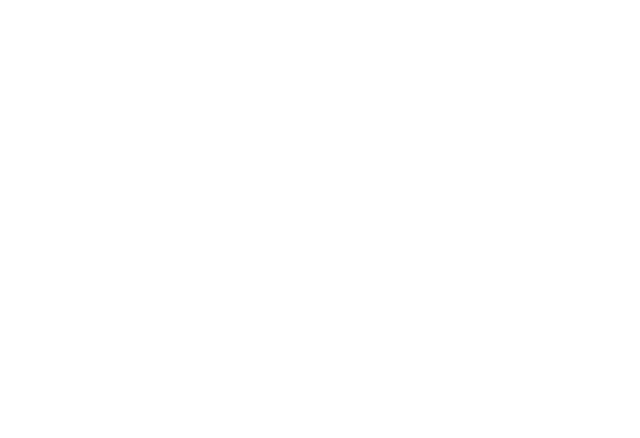
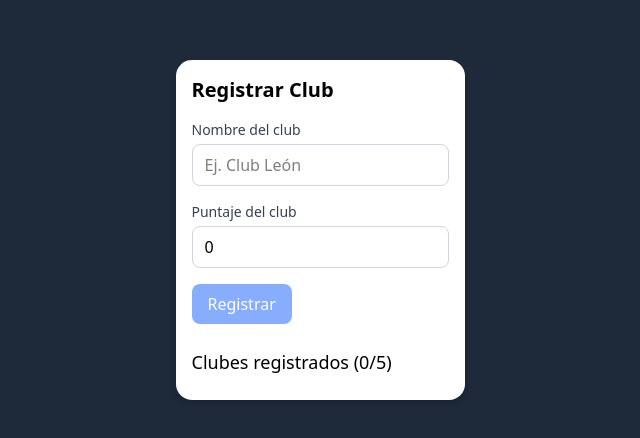
Before and after one commit to justinXD/conexion-biblica-final, a Nuxt app: page /registroClubes in a window 1280 px wide. Before the commit this address had no page. Shown: the part 170-608 px from the top of the page, without its empty margins (320-960 px from the left). Built offline with nearby package versions, Linux system fonts and the light colour scheme.

Commit message:
feat: vista para registrar clubes

```diff
--- a/app.vue
+++ b/app.vue
@@ -1,7 +1,18 @@
 <template>
-  <div>
+  <main class="bg-gray-800 grid place-content-center h-screen w-screen">
     <!-- <NuxtRouteAnnouncer />
     <NuxtWelcome /> -->
     <NuxtPage />
-  </div>
+  </main>
 </template>
+<style>
+.page-enter-active,
+.page-leave-active {
+  transition: all 0.7s;
+}
+.page-enter-from,
+.page-leave-to {
+  opacity: 0;
+  filter: blur(1rem);
+}
+</style>
--- /dev/null
+++ b/components/Formulario/FormularioClubes.vue
@@ -0,0 +1,80 @@
+<template>
+    <div class="p-4 bg-white rounded-2xl shadow-md">
+      <h2 class="text-xl font-semibold mb-4">Registrar Club</h2>
+
+      <form @submit.prevent="registrarClubes">
+        <div class="mb-4">
+          <label for="club" class="block text-sm font-medium text-gray-700 mb-1">
+            Nombre del club
+          </label>
+          <input
+            id="club"
+            v-model="nuevoClub"
+            type="text"
+            placeholder="Ej. Club León"
+            class="w-full px-3 py-2 border border-gray-300 rounded-lg focus:outline-none focus:ring-2 focus:ring-blue-500"
+          />
+        </div>
+
+        <div class="mb-4">
+          <label for="club" class="block text-sm font-medium text-gray-700 mb-1">
+            Puntaje del club
+          </label>
+          <input
+            id="club"
+            v-model.number="nuevoPuntaje"
+            type="text"
+            placeholder="ej: 250"
+            class="w-full px-3 py-2 border border-gray-300 rounded-lg focus:outline-none focus:ring-2 focus:ring-blue-500"
+          />
+        </div>
+        <button
+          type="submit"
+          :disabled="clubes.length >= 5 || !nuevoClub"
+          class="bg-blue-600 text-white px-4 py-2 rounded-lg hover:bg-blue-700 disabled:opacity-50 cursor-pointer"
+        >
+          Registrar
+        </button>
+      </form>
+
+      <div class="mt-6">
+        <h3 class="text-lg font-medium mb-2">Clubes registrados ({{ clubes.length }}/5)</h3>
+        <ul class="list-disc ml-5">
+          <li v-for="club in clubes" :key="club.club" class="text-gray-800">
+            {{ club.club }} - {{ club.puntaje }} pts
+          </li>
+        </ul>
+      </div>
+    </div>
+  </template>
+
+<script setup lang="ts">
+    import { useClubesStore } from '@/stores/useClubesStore'
+    import type { IClub } from '~/types/clubes'
+
+
+    const nuevoClub = useState<string>('nuevoClub', () => '')
+    const nuevoPuntaje = useState<number>('nuevoPuntaje', () => 0)
+
+    const clubesStore = useClubesStore()
+    const { registrarClub, clubes } = clubesStore
+
+    function registrarClubes() {
+    if (clubes.length >= 5) {
+        alert('Ya se han registrado los 5 clubes permitidos.')
+        return
+    }
+
+    if (nuevoClub.value.trim() !== '') {
+    const clubARegistrar: IClub = {
+        club: nuevoClub.value,
+        puntaje: nuevoPuntaje.value
+    }
+      // Verificar si el club ya existe
+      console.log(clubARegistrar)
+    registrarClub(clubARegistrar)
+        nuevoClub.value = ''
+        nuevoPuntaje.value = 0
+    }
+    }
+</script>
--- a/nuxt.config.ts
+++ b/nuxt.config.ts
@@ -9,4 +9,10 @@ export default defineNuxtConfig({
       tailwindcss(),
     ],
   },
+  app: {
+    pageTransition: { name: 'page', mode: 'out-in' }
+  },
+  modules: [
+    '@pinia/nuxt',
+  ],
 })
--- a/package.json
+++ b/package.json
@@ -10,8 +10,10 @@
     "postinstall": "nuxt prepare"
   },
   "dependencies": {
+    "@pinia/nuxt": "^0.11.0",
     "@tailwindcss/vite": "^4.1.4",
     "nuxt": "^3.16.2",
+    "pinia": "^3.0.2",
     "tailwindcss": "^4.1.4",
     "vue": "^3.5.13",
     "vue-router": "^4.5.0"
--- a/pages/index.vue
+++ b/pages/index.vue
@@ -1,3 +1,11 @@
-<template>
-    <h1 class="text-3xl font-bold underline">Hola mundo</h1>
+<template >
+    <main class="grid justify-items-center">
+        <h1 class="text-3xl text-green-500 font-bold ease-in">Final de conexion biblica</h1>
+        <button class="bg-green-500 rounded-xl w-[10rem] cursor-pointer" type="button">
+            <NuxtLink to="/registroClubes">Iniciar juego</NuxtLink>
+        </button>
+    </main>
 </template>
+<script setup lang="ts">
+
+</script>
--- /dev/null
+++ b/pages/registroClubes.vue
@@ -0,0 +1,8 @@
+<template>
+    <main>
+        <FormularioClubes />
+    </main>
+</template>
+<script setup lang="ts">
+
+</script>
--- /dev/null
+++ b/stores/useClubesStore.ts
@@ -0,0 +1,37 @@
+import { defineStore } from 'pinia'
+import type { IClub } from '~/types/clubes'
+
+export const useClubesStore = defineStore('clubes', {
+    state: () => ({ clubes: [] as IClub[] }),
+    getters: {
+        getAllClubes(state): IClub[] {
+            return state.clubes
+        },
+        getClubByName: (state) => (nombre: string): IClub | undefined => {
+            return state.clubes.find(c => c.club === nombre)
+          }
+    },
+    actions: {
+        registrarClub(nuevoClub: IClub) {
+            const existe = this.clubes.find(c => c.club === nuevoClub.club)
+            if (!existe) {
+                const club: IClub = { 'club': nuevoClub.club, puntaje: nuevoClub.puntaje }
+                this.clubes.push(club)
+            }
+        },
+        modificarPuntaje(nombre: string, nuevoPuntaje: number) {
+            const club = this.clubes.find(c => c.club === nombre)
+            if (club) {
+                club.puntaje = nuevoPuntaje
+            }
+            return this.getClubByName(nombre)?.puntaje
+        },
+        restarPuntaje(nombre: string): number | undefined {
+            const club = this.clubes.find(c => c.club === nombre)
+            if (club) {
+              club.puntaje -= 50
+            }
+            return this.getClubByName(nombre)?.puntaje
+          }
+    }
+})
--- /dev/null
+++ b/tailwind.config.ts
@@ -0,0 +1,25 @@
+// tailwind.config.ts
+import type { Config } from 'tailwindcss'
+
+const config: Config = {
+  content: [
+    './components/**/*.{vue,js,ts}',
+    './pages/**/*.{vue,js,ts}',
+    './app.vue',
+  ],
+  theme: {
+    extend: {
+      animation: {
+        fadeIn: 'fadeIn 1s ease-in-out forwards',
+      },
+      keyframes: {
+        fadeIn: {
+          '0%': { opacity: 0 },
+          '100%': { opacity: 1 },
+        },
+      },
+    },
+  },
+  plugins: [],
+}
+export default config;
--- /dev/null
+++ b/types/clubes.d.ts
@@ -0,0 +1,4 @@
+export interface IClub {
+    club: string,
+    puntaje: number
+}
```
Also changed, not shown: 1 other file (tests, documents, lock files or other folders).
